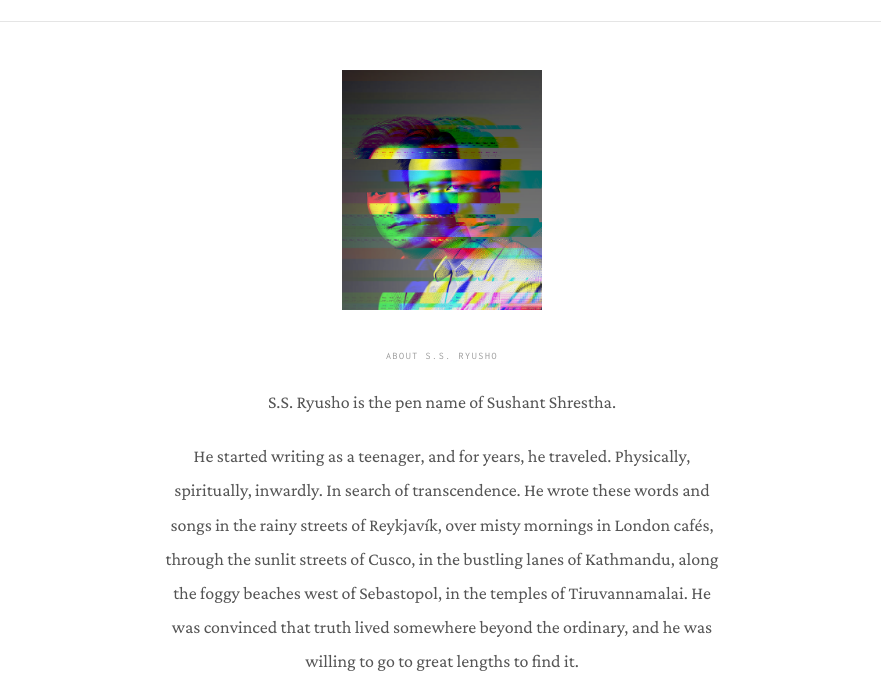
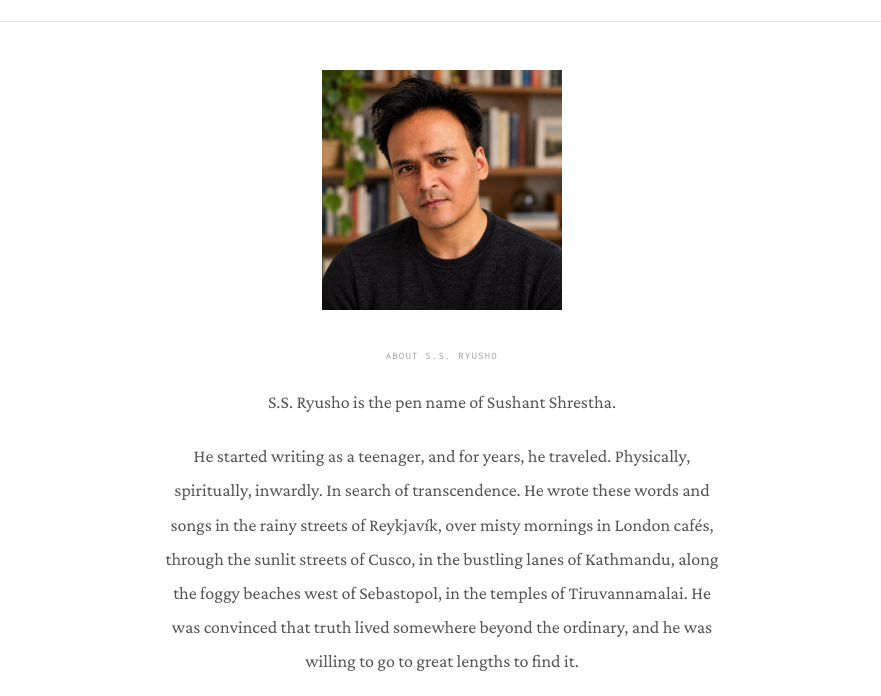
Before and after one commit to sushant404/arts, a plain HTML site: page about.html in a window 1280 px wide. Shown: the part 58-754 px from the top of the page, without its empty margins (198-1079 px from the left). Drawn offline with nearby package versions, Linux system fonts and the light colour scheme.

Commit message:
Update bio picture: square frame, resized image

```diff
--- a/about.html
+++ b/about.html
@@ -368,12 +368,14 @@
   font-style: italic;
 }
 .about-biopic {
-  width: 200px;
+  width: 240px;
   height: 240px;
+  aspect-ratio: 1 / 1;
   object-fit: cover;
-  object-position: center top;
+  object-position: center center;
   display: block;
   margin: 0 auto 2.5rem;
+  max-width: 100%;
 }
 
 /* FOOTER */
@@ -487,7 +489,7 @@ img.protected, .photo-shield {
 
 
   <section class="about-strip">
-    <img class="about-biopic protected" src="assets/images/about/biopic.png" alt="" draggable="false">
+    <img class="about-biopic protected" src="assets/images/about/biopic-720.png?v=20261009" alt="Portrait of S.S. Ryusho" width="240" height="240" draggable="false">
     <div class="about-label">ABOUT S.S. RYUSHO</div>
     <div class="about-body-text">
       <p>S.S. Ryusho is the pen name of Sushant Shrestha.</p>
```
Also changed, not shown: assets/images/about/biopic-720.png (added).
